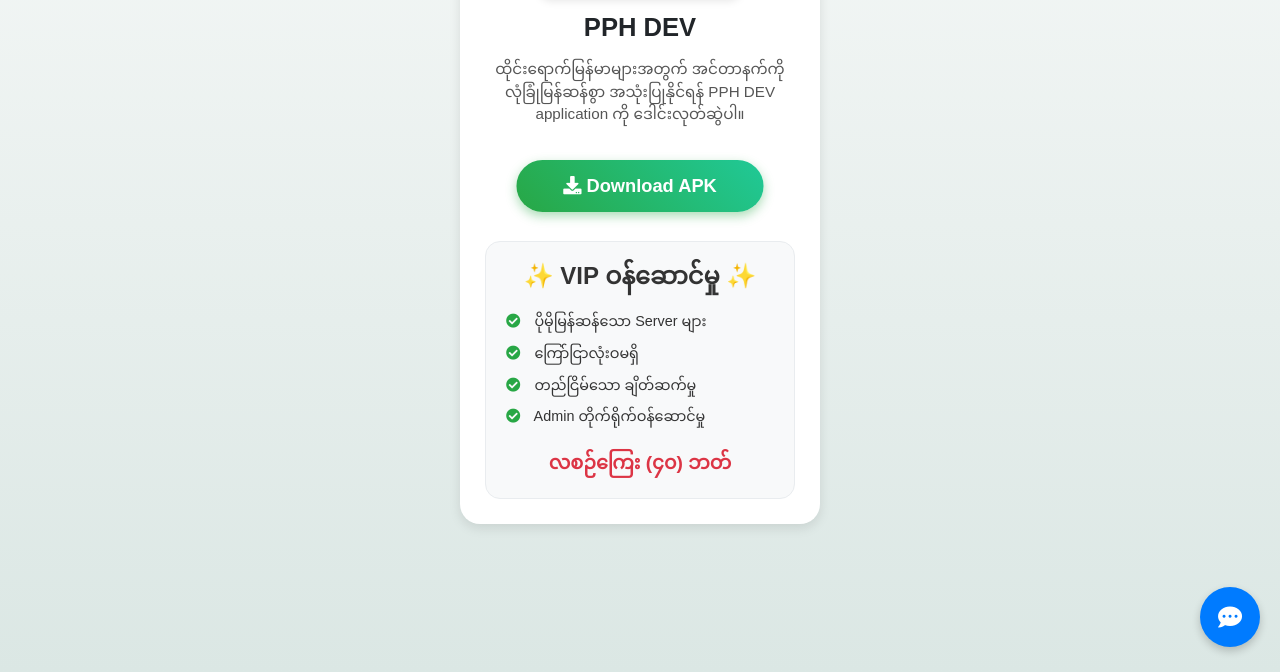
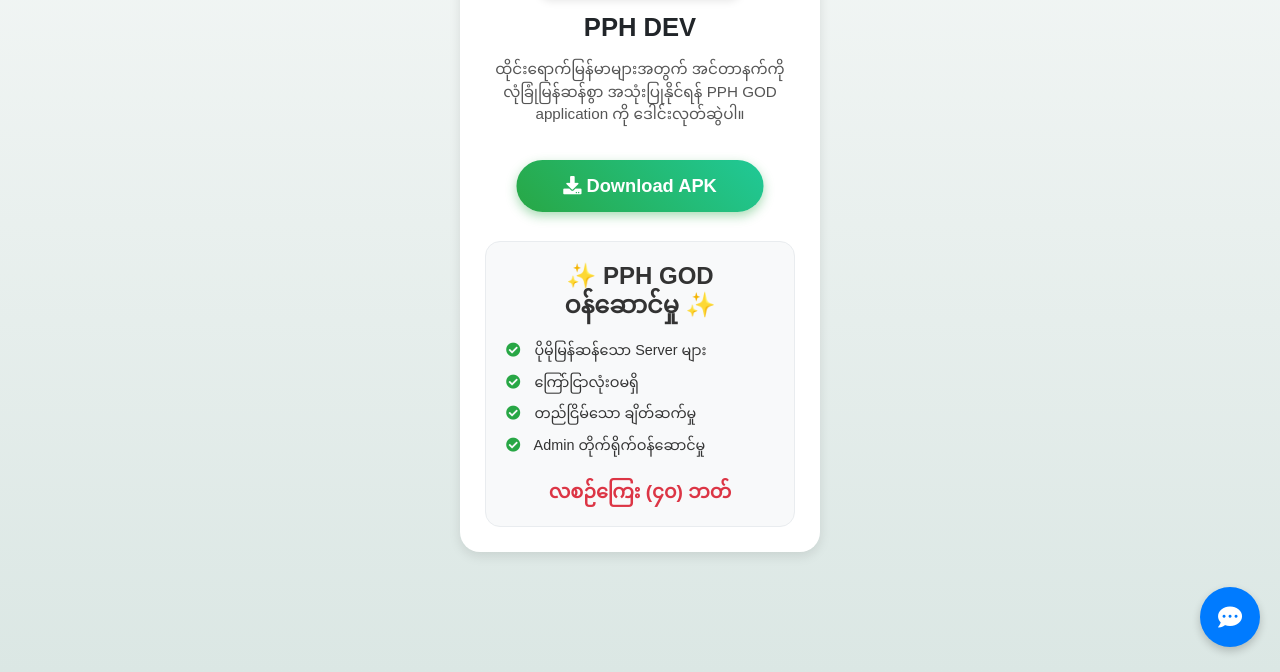
Before and after one commit to pphdevtest/pphdevtest, a plain HTML site: page index.html in a window 1280 px wide. Shown: the part 128-800 px from the top of the page. Drawn offline with nearby package versions, Linux system fonts and the light colour scheme.

Commit message:
Update index.html

```diff
--- a/index.html
+++ b/index.html
@@ -3,7 +3,7 @@
 <head>
   <meta charset="UTF-8">
   <meta name="viewport" content="width=device-width, initial-scale=1">
-  <title>PPH VPN - လုံခြုံမြန်ဆန် VPN</title>
+  <title>PPH GOD - လုံခြုံမြန်ဆန် VPN</title>
   <meta name="author" content="PPH DEV">
   <meta name="keywords" content="FNET VPN, PPH VPN, Myanmar VPN, Thailand VPN">
   <meta name="description" content="ထိုင်းရောက်မြန်မာများအတွက် လုံခြုံမြန်ဆန်သော PPH VPN ဝန်ဆောင်မှု။">
@@ -282,7 +282,7 @@
 
       <h2 style="font-weight:bold;">PPH DEV</h2>
       <p>
-          ထိုင်းရောက်မြန်မာများအတွက် အင်တာနက်ကို လုံခြုံမြန်ဆန်စွာ အသုံးပြုနိုင်ရန် PPH DEV application ကို ဒေါင်းလုတ်ဆွဲပါ။
+          ထိုင်းရောက်မြန်မာများအတွက် အင်တာနက်ကို လုံခြုံမြန်ဆန်စွာ အသုံးပြုနိုင်ရန် PPH GOD application ကို ဒေါင်းလုတ်ဆွဲပါ။
       </p>
 
       <a href="apk ‌ဒေါင်းတဲ့လင့်ထည့်ပါ" class="download-btn">
@@ -290,7 +290,7 @@
       </a>
 
       <div class="vip-section">
-          <h4>✨ VIP ဝန်ဆောင်မှု ✨</h4>
+          <h4>✨ PPH GOD ဝန်ဆောင်မှု ✨</h4>
           <ul>
               <li><i class="fas fa-check-circle"></i> ပိုမိုမြန်ဆန်သော Server များ</li>
               <li><i class="fas fa-check-circle"></i> ကြော်ငြာလုံးဝမရှိ</li>
@@ -314,7 +314,7 @@
     </div>
     <div class="fab-item">
         <span class="fab-text-sub">Admin</span>
-        <a href="လင့်ထည့်ပါ" class="fab-btn-sub">
+        <a href="https://www.facebook.com/share/16xC8W1Hcj/" class="fab-btn-sub">
             <i class="fab fa-facebook-messenger"></i>
         </a>
     </div>
```
